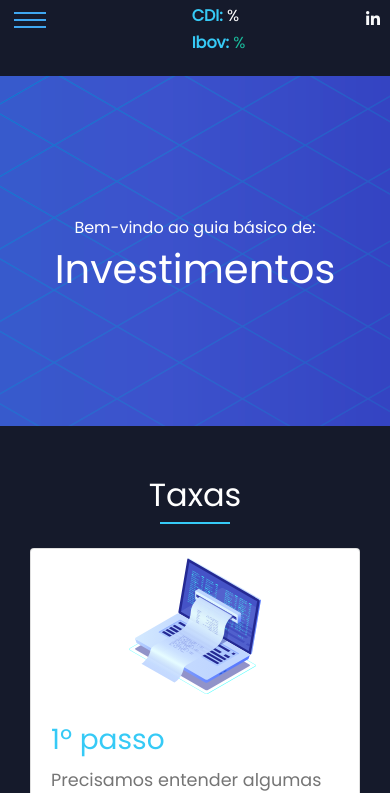
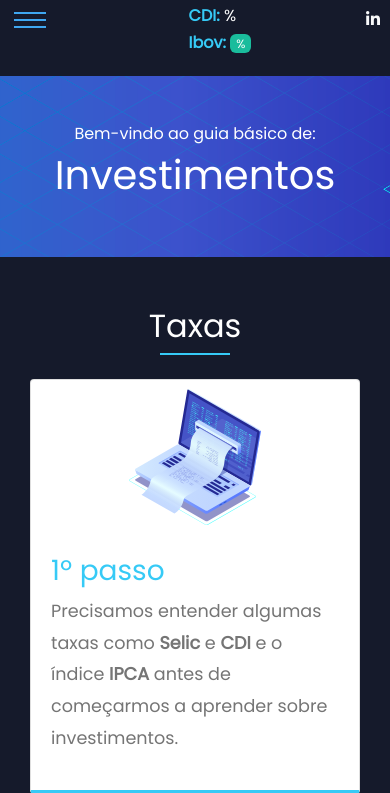
Before and after one commit to wagstalos/Invest8, a PHP site: page / in a window 390 px wide. Shown: the part 36-829 px from the top of the page. Run offline with PHP 8.4, Linux system fonts and the light colour scheme; data that the repository does not hold is empty; some libraries are stand-ins or nearby versions.

Commit message:
Ajustes: banner

```diff
--- a/css/style.css
+++ b/css/style.css
@@ -97,6 +97,11 @@ blockquote {
 /* menu */
 #content ul li b{
     color: #36caf6;
+}
+#content ul li span{
+    font-size: 12px;
+    border-radius: 6px;
+    padding: 1px 6px;
 }
 .text-dark{
     color:rgb(117, 117, 117);
@@ -271,8 +276,8 @@ a.article, a.article:hover {
 }
 .header {
     max-width: 100%;
-    height: 350px;
-    padding: 142px 0 160px 0;
+    height: 261px;
+    padding: 86px 0 93px 0;
     background-size: cover;
     background-position: center center;
 }
@@ -291,7 +296,7 @@ a.article, a.article:hover {
 	        animation: bg-pan-right 8s both;
 }
 .texture-header{
-    position: relative;
+    /* position: relative; */
     background-image: url(../img/banner-home.png);
 }
 .header-inner {
@@ -377,6 +382,13 @@ a.article, a.article:hover {
     .img-fluid{
         width: 70%;
     }
+    .header {
+        max-width: 100%;
+        height: 181px;
+        padding: 48px 0 94px 0;
+        background-size: cover;
+        background-position: center center;
+    }
 }
 /* Renda fixa */
 /* Tabs*/
--- a/index.php
+++ b/index.php
@@ -54,7 +54,7 @@ $finance  = $HGFinance->get();
     <link rel="apple-touch-icon" href="/img/coin.png">
     <link rel="stylesheet" href="https://cdnjs.cloudflare.com/ajax/libs/twitter-bootstrap/4.1.3/css/bootstrap.min.css"
         integrity="sha384-MCw98/SFnGE8fJT3GXwEOngsV7Zt27NXFoaoApmYm81iuXoPkFOJwJ8ERdknLPMO" crossorigin="anonymous">
-    <link rel="stylesheet" href="css/style.css">
+    <link rel="stylesheet" href="css/style.css?version=4">
     <link rel="manifest" href="manifest.json">
     <link rel="shortcut icon" href="img/favicon.ico">
     <!-- Font Awesome JS -->
@@ -146,7 +146,7 @@ $finance  = $HGFinance->get();
                         <li class="ml-4"><h6> <b>Selic: </b> <?php  echo $finance['taxes']['0']['selic']; ?>%</h6></li>
                         <li class="ml-4"><h6> <b>CDI: </b>  <?php  echo $finance['taxes']['0']['cdi_daily']; ?>%</h6></li>
                         <li class="ml-4"><h6> <b>Ibov: </b> <?php  echo $finance['stocks']['IBOVESPA']['points']; ?>
-                        <span  style="color: <?php echo $value['variation'] >=0 ?'#1abc9c' : '#e74c3c' ?>"> <?php  echo $finance['stocks']['IBOVESPA']['variation'];?>%</span>
+                        <span  style="background-color: <?php echo $value['variation'] >=0 ?'#1abc9c' : '#e74c3c' ?>"> <?php  echo $finance['stocks']['IBOVESPA']['variation'];?>%</span>
                         </h6> </li>
 
                     </ul>
```
